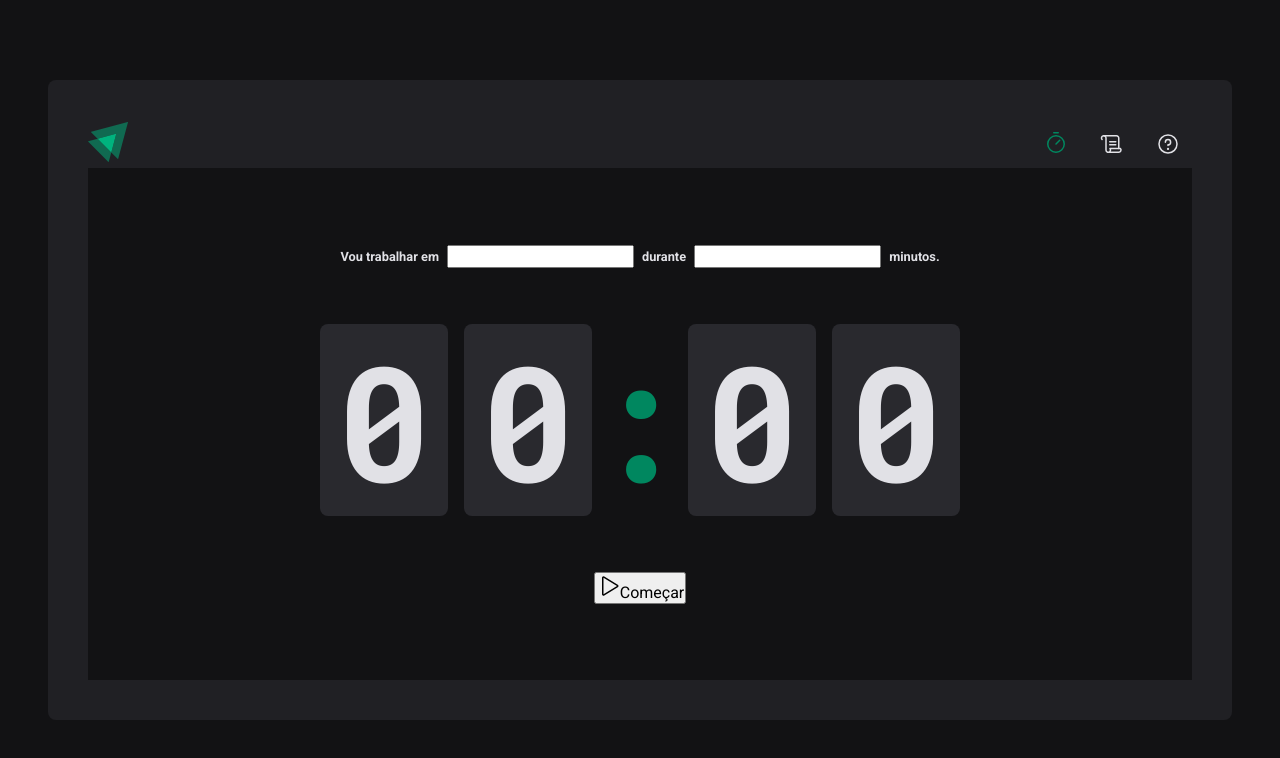
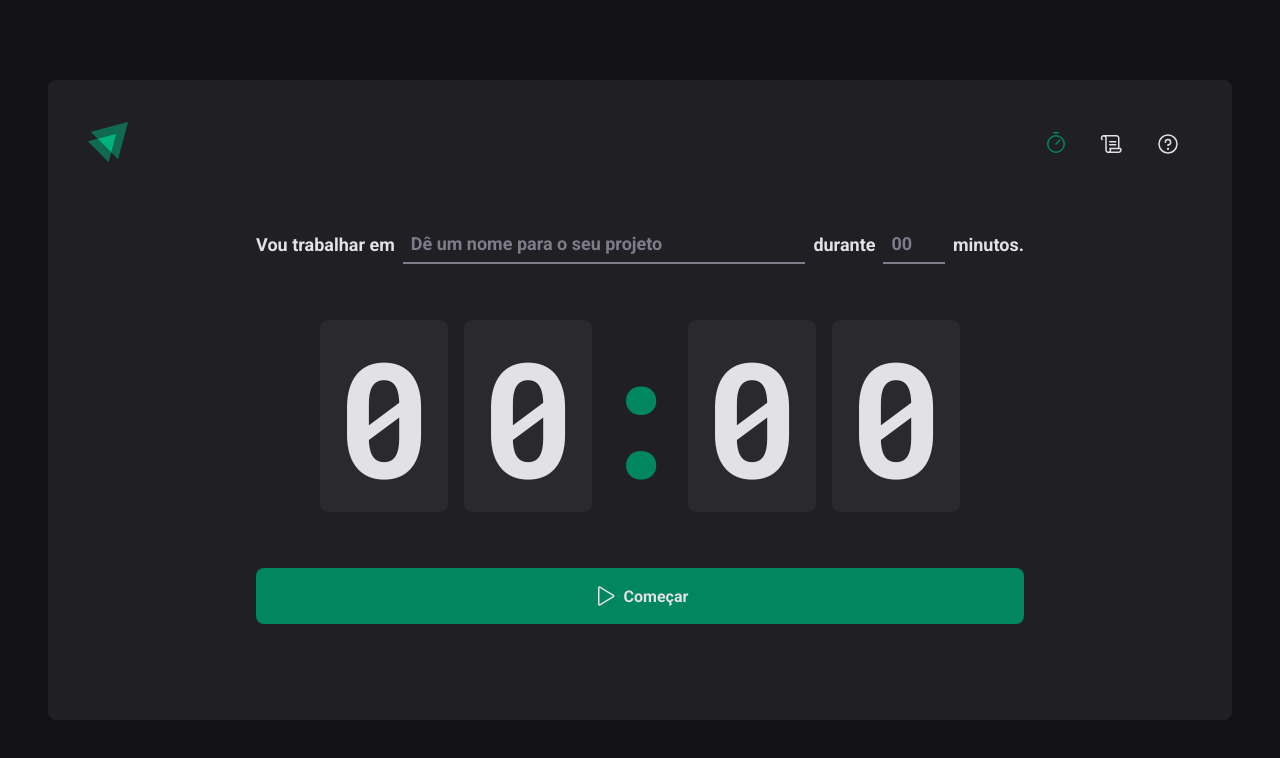
Before and after one commit to welitonwt/Timer, a React (Vite) app: page / in a window 1280 px wide. Shown: the top 758 px of the page. Built offline with nearby package versions, Linux system fonts and the light colour scheme.

Commit message:
finish home

```diff
--- a/src/components/pages/Home/index.tsx
+++ b/src/components/pages/Home/index.tsx
@@ -4,6 +4,9 @@
   FormContainer,
   HomeContainer,
   Separator,
+  StartCountdownButton,
+  TaskInput,
+  MinutesAmountInput,
 } from './styles'
 
 export function Home() {
@@ -12,10 +15,18 @@
       <form action="">
         <FormContainer>
           <label htmlFor="task">Vou trabalhar em</label>
-          <input id="task"></input>
+          <TaskInput
+            type="string"
+            id="task"
+            placeholder="Dê um nome para o seu projeto"
+          />
 
           <label htmlFor="minutesAmount">durante</label>
-          <input id="minutesAmount"></input>
+          <MinutesAmountInput
+            type="number"
+            id="minutesAmount"
+            placeholder="00"
+          />
 
           <span>minutos.</span>
         </FormContainer>
@@ -28,10 +39,10 @@
           <span>0</span>
         </CountdownContainer>
 
-        <button type="submit">
+        <StartCountdownButton type="submit">
           <Play size={24} />
           Começar
-        </button>
+        </StartCountdownButton>
       </form>
     </HomeContainer>
   )
--- a/src/components/pages/Home/styles.ts
+++ b/src/components/pages/Home/styles.ts
@@ -1,8 +1,6 @@
 import styled from 'styled-components'
 
 export const HomeContainer = styled.main`
-  background: ${(props) => props.theme['gray-900']};
-
   flex: 1;
 
   display: flex;
@@ -24,9 +22,36 @@
   justify-content: center;
   gap: 0.5rem;
   color: ${(props) => props.theme['gray-100']};
-  font-size: 1vmax;
+  font-size: 1.125rem;
   font-weight: bold;
   flex-wrap: wrap;
+`
+const BaseInput = styled.input`
+  background: transparent;
+  height: 2.5rem;
+  border: 0;
+  border-bottom: 2px solid ${(props) => props.theme['gray-500']};
+  font-weight: bold;
+  font-size: inherit;
+  padding: 0 0.5rem;
+  color: ${(props) => props.theme['gray-100']};
+
+  &:focus {
+    box-shadow: none;
+    border-color: ${(props) => props.theme['green-500']};
+  }
+
+  &::placeholder {
+    color: ${(props) => props.theme['gray-500']};
+  }
+`
+
+export const TaskInput = styled(BaseInput)`
+  flex: 1;
+`
+
+export const MinutesAmountInput = styled(BaseInput)`
+  width: 8%;
 `
 
 export const CountdownContainer = styled.div`
@@ -53,3 +78,31 @@
   display: flex;
   justify-content: center;
 `
+
+export const StartCountdownButton = styled.button`
+  width: 100%;
+  border: 0;
+  padding: 1rem;
+  border-radius: 8px;
+
+  display: flex;
+  align-items: center;
+  justify-content: center;
+
+  gap: 0.5rem;
+  font-weight: bold;
+
+  cursor: pointer;
+
+  background: ${(props) => props.theme['green-500']};
+  color: ${(props) => props.theme['gray-100']};
+
+  &:disabled {
+    opacity: 0.7;
+    cursor: not-allowed;
+  }
+
+  &:not(:disabled):hover {
+    background: ${(props) => props.theme['green-700']};
+  }
+`
```
